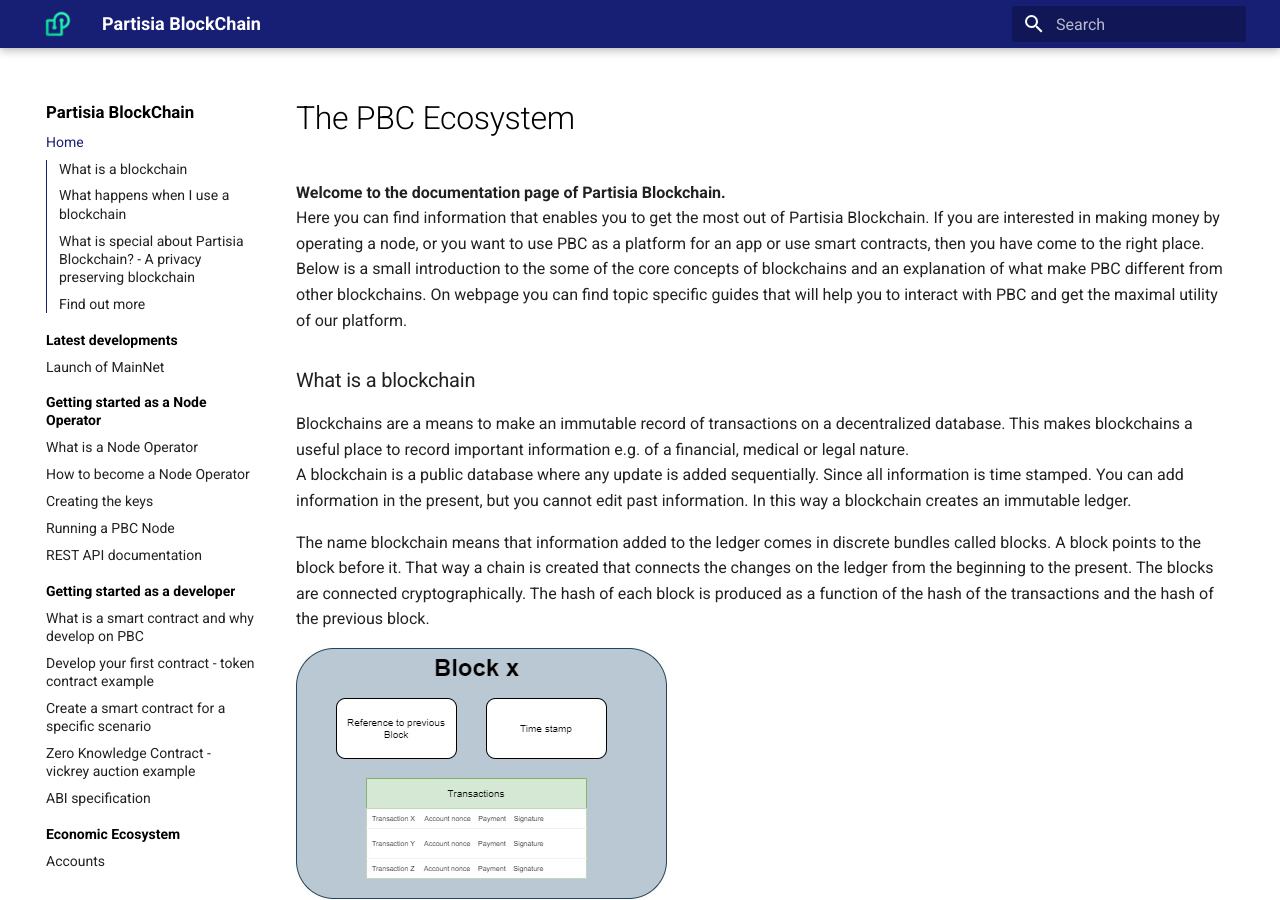
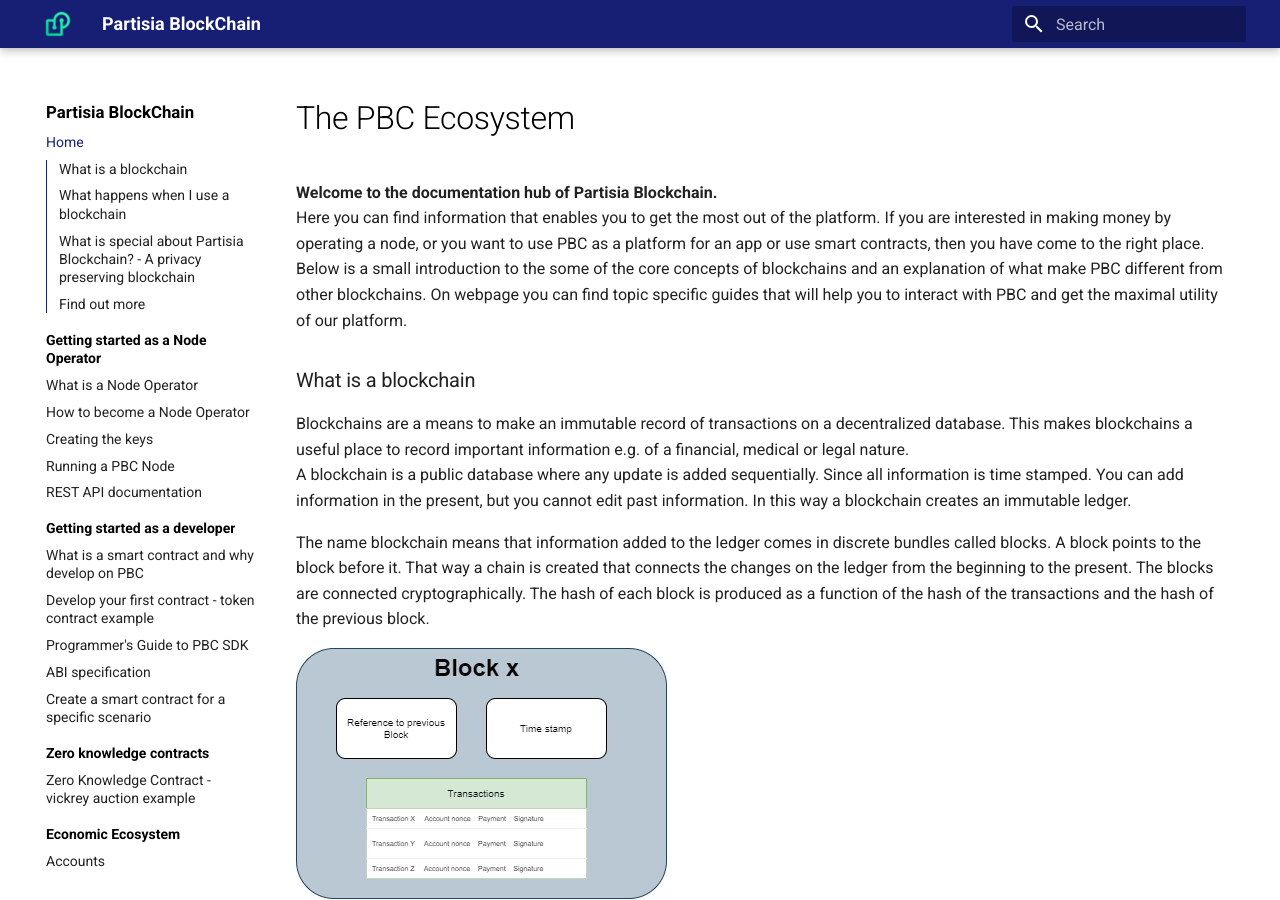
Before and after one commit to 0xSero/partisia-docs, an MkDocs documentation site: the page built from docs/newfront.md, in a window 1280 px wide and 900 px high. Built offline with MkDocs 1.6.1 and Material for MkDocs 9.7.7, drawn with Linux system fonts in a browser that asks for light colours; a script that is not in the unit is left out.

Commit message:
Word order in definition

```diff
--- a/docs/newfront.md
+++ b/docs/newfront.md
@@ -1,7 +1,7 @@
 # The PBC Ecosystem
 
-**Welcome to the documentation page of Partisia Blockchain.**
-Here you can find information that enables you to get the most out of Partisia Blockchain. If you are interested in making money by operating a node, or you want to use PBC as a platform for an app or use smart contracts, then you have come to the right place.
+**Welcome to the documentation hub of Partisia Blockchain.**
+Here you can find information that enables you to get the most out of the platform. If you are interested in making money by operating a node, or you want to use PBC as a platform for an app or use smart contracts, then you have come to the right place.
 Below is a small introduction to the some of the core concepts of blockchains and an explanation of what make PBC different from other blockchains. On webpage you can find topic specific guides that will help you to interact with PBC and get the maximal utility of our platform.
 
 
--- a/mkdocs.yml
+++ b/mkdocs.yml
@@ -1,8 +1,6 @@
 site_name: Partisia BlockChain
 nav:
   - Home: newfront.md
-  - Latest developments:
-      Launch of MainNet: mainnet.md
   - Getting started as a Node Operator:
       What is a Node Operator: whatisano.md
       How to become a Node Operator: bpinclusion.md
@@ -12,9 +10,11 @@
   - Getting started as a developer:
       What is a smart contract and why develop on PBC: contract-development.md
       Develop your first contract - token contract example: token-contract.md
+      Programmer's Guide to PBC SDK: programmers_guide.md
+      ABI specification: abiv1.md
       Create a smart contract for a specific scenario: voting-contract.md
+  - Zero knowledge contracts:
       Zero Knowledge Contract - vickrey auction example: vickrey.md
-      ABI specification: abiv1.md
   - Economic Ecosystem:
       Accounts: accounts.md
       BYOC and gas: byoc.md
```
Also changed, not shown: docs/surface.jpg.
